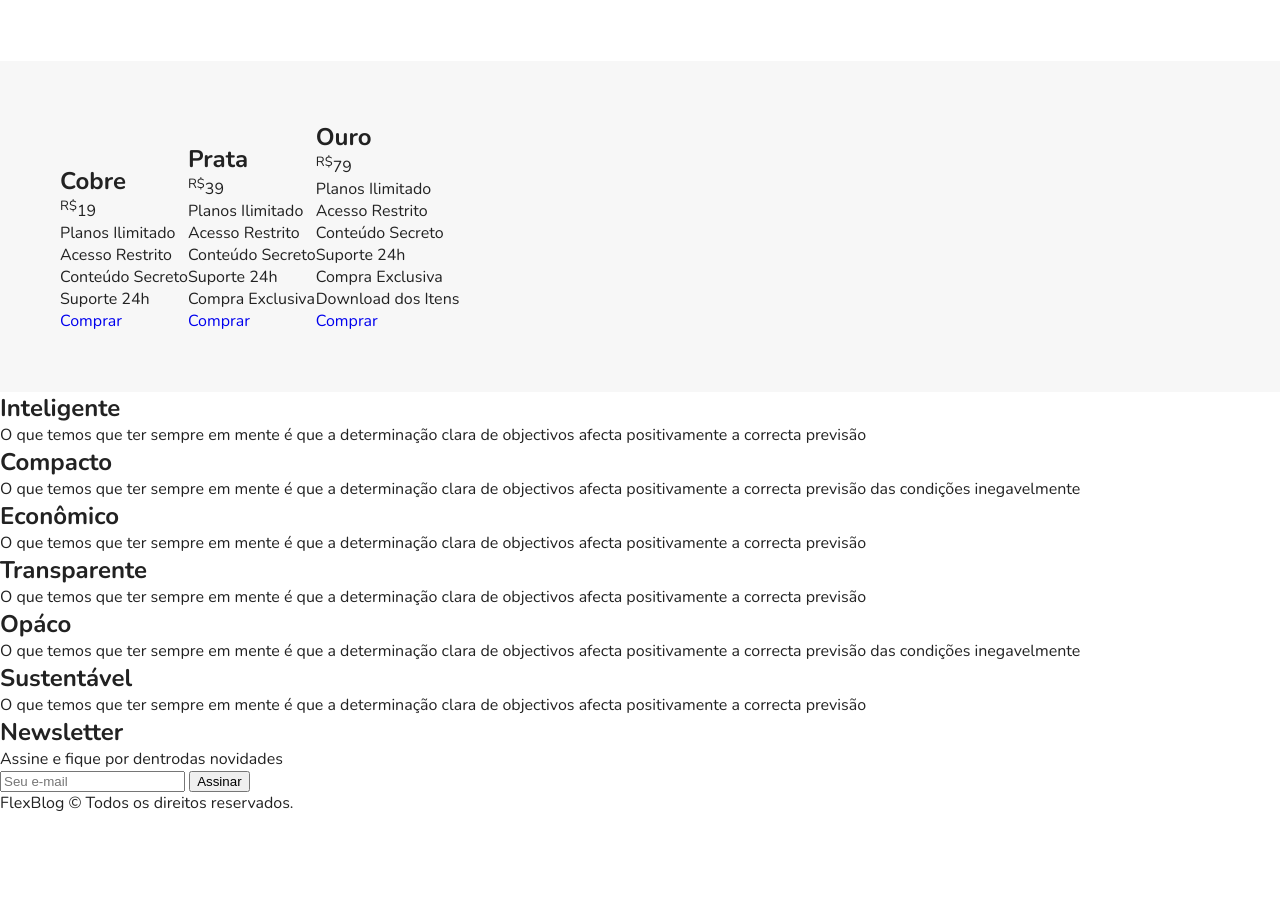
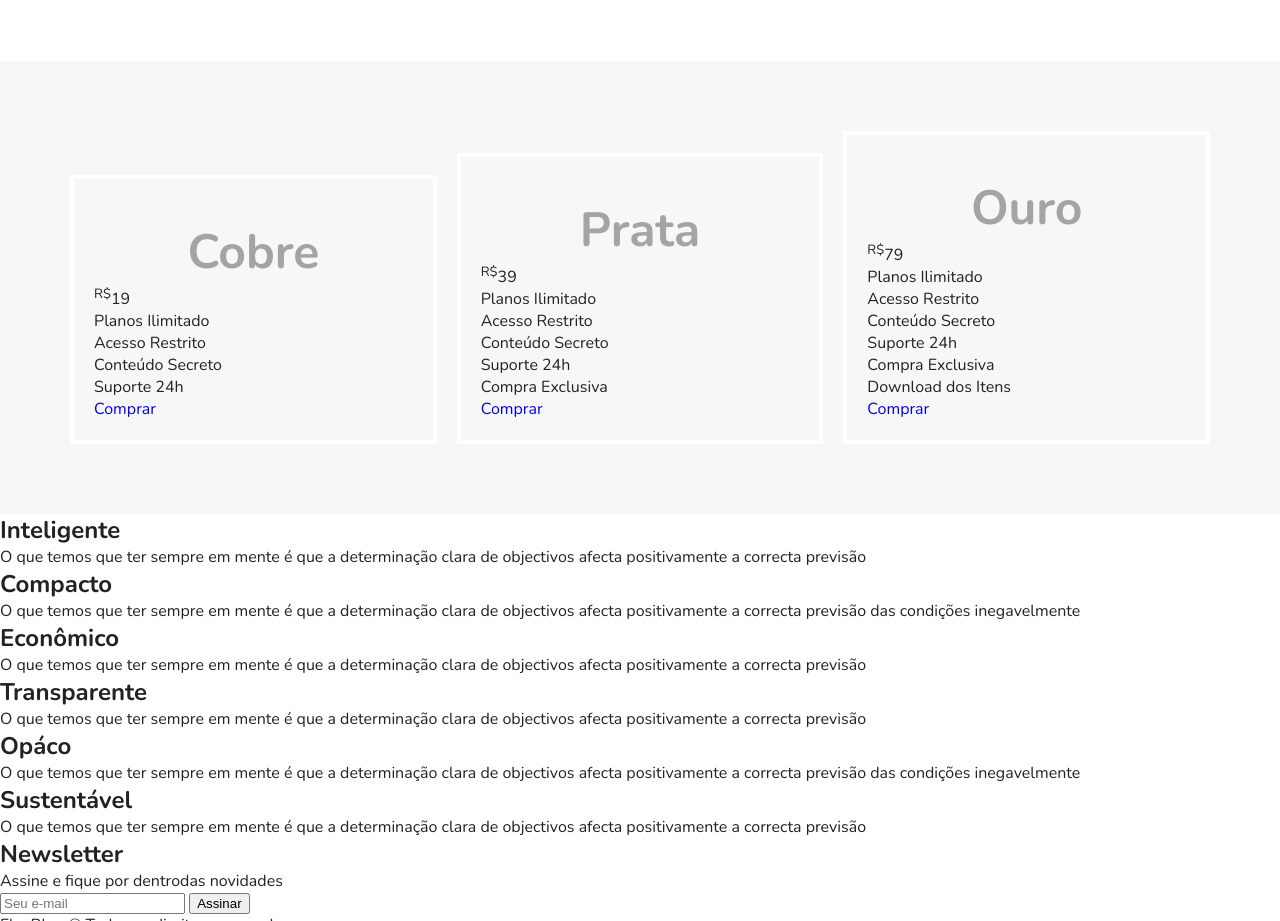
Before and after one commit to julombe/flexblog, a plain HTML site: page index.html in a window 1280 px wide. Shown: the part 1760-2681 px from the top of the page. Before the commit the page ends 2574 px from the top, so only its background shows below. Drawn offline with nearby package versions, Linux system fonts and the light colour scheme.

Commit message:
Add file

```diff
--- a/css/style.css
+++ b/css/style.css
@@ -187,3 +187,17 @@ img {
     flex-wrap: wrap;
     align-items: flex-end;
 }
+
+.preco-item {
+    flex: 1 1 260px;
+    border: 4px solid white;
+    padding: 20px;
+    margin: 10px;
+}
+
+.preco-item h2 {
+    font-size: 3em;
+    color: #a4a4a4;
+    text-align: center;
+    margin-top: 20px;
+}
```
